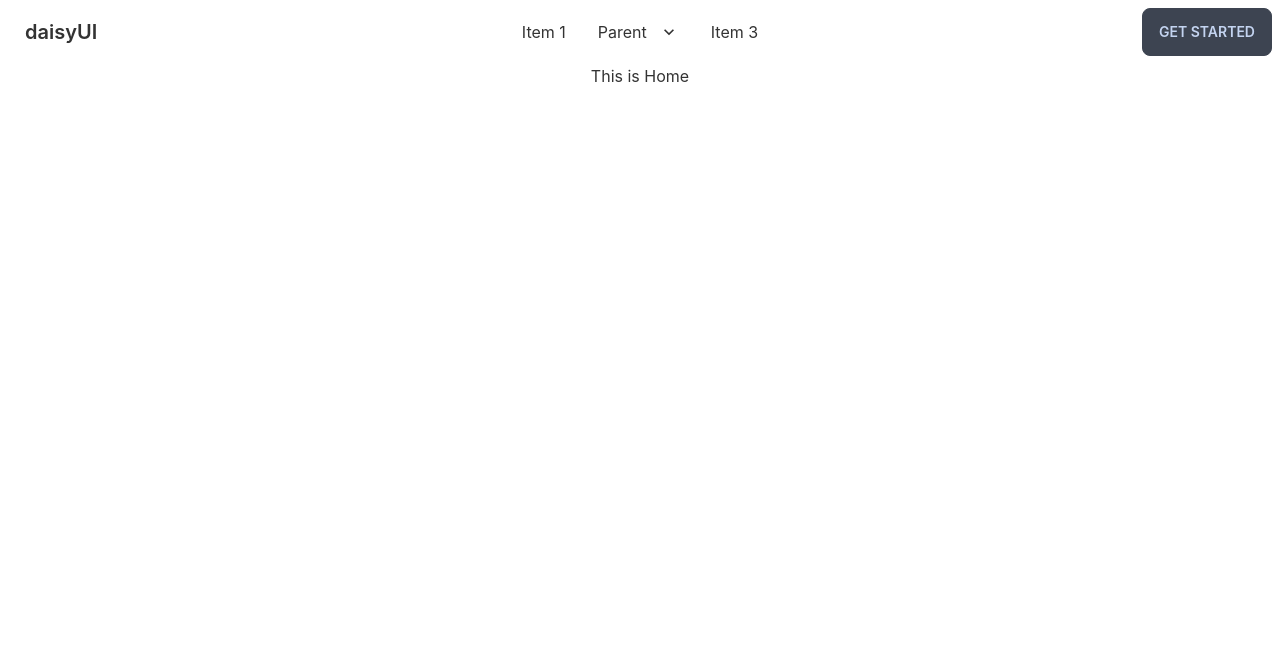
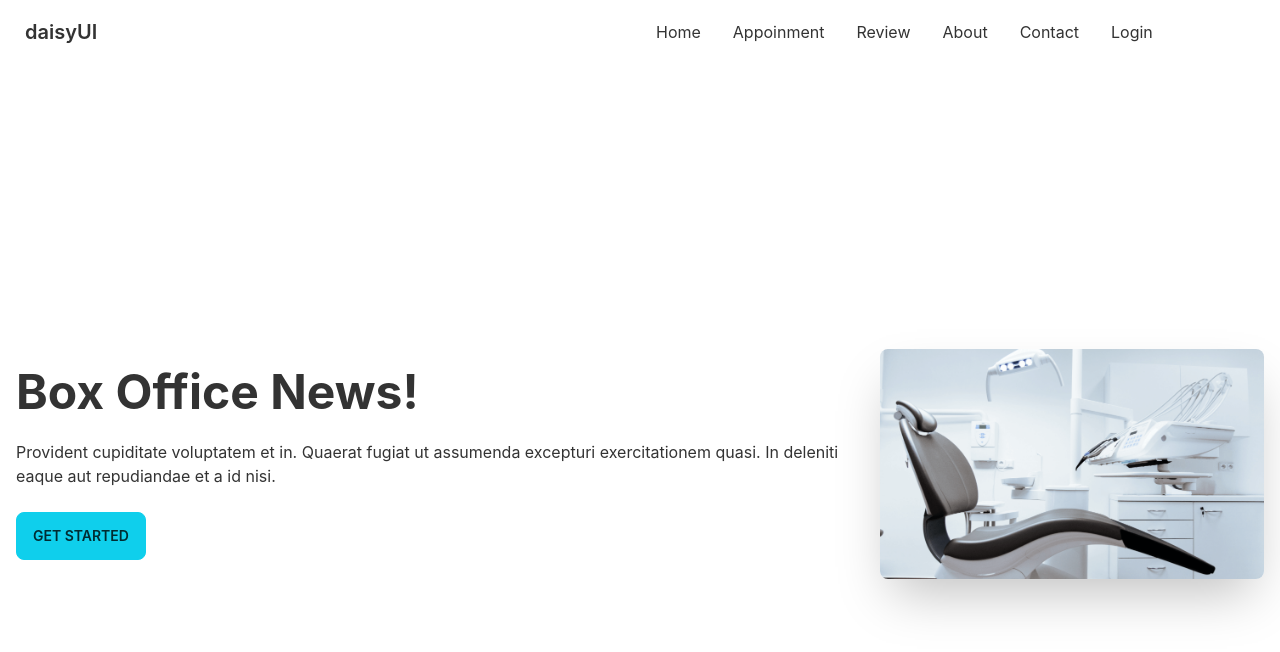
Before and after one commit to asrafaliii/doctors-portal, a React (Create React App) app: page / in a window 1280 px wide. Shown: the top 652 px of the page. Built offline with nearby package versions, Linux system fonts and the light colour scheme.

Commit message:
create simple top banner using hero component

```diff
--- a/src/App.js
+++ b/src/App.js
@@ -2,15 +2,17 @@ import { Route, Routes } from 'react-router-dom';
 import './App.css';
 import About from './Pages/About/About';
 import Home from './Pages/Home/Home';
+import Login from './Pages/Login/Login';
 import Navbar from './Pages/Shared/Navbar';
 
 function App() {
   return (
-    <div className="App">
+    <div>
       <Navbar />
       <Routes>
         <Route path="/" element={<Home />} />
-        <Route paht="about" element={<About />} />
+        <Route path="about" element={<About />} />
+        <Route path="login" element={<Login />}/>
       </Routes>
     </div>
   );
--- /dev/null
+++ b/src/Pages/Home/Banner.js
@@ -0,0 +1,19 @@
+import React from 'react';
+import Chair from '../../assets/images/chair.png';
+
+const Banner = () => {
+    return (
+        <div class="hero min-h-screen">
+            <div class="hero-content flex-col lg:flex-row-reverse">
+                <img src={Chair} class="max-w-sm rounded-lg shadow-2xl" alt="banner" />
+                <div>
+                    <h1 class="text-5xl font-bold">Box Office News!</h1>
+                    <p class="py-6">Provident cupiditate voluptatem et in. Quaerat fugiat ut assumenda excepturi exercitationem quasi. In deleniti eaque aut repudiandae et a id nisi.</p>
+                    <button class="btn btn-primary">Get Started</button>
+                </div>
+            </div>
+        </div>
+    );
+};
+
+export default Banner;
--- a/src/Pages/Home/Home.js
+++ b/src/Pages/Home/Home.js
@@ -1,9 +1,10 @@
 import React from 'react';
+import Banner from './Banner';
 
 const Home = () => {
     return (
         <div>
-            <h1>This is Home</h1>
+            <Banner />
         </div>
     );
 };
--- /dev/null
+++ b/src/Pages/Login/Login.js
@@ -0,0 +1,11 @@
+import React from 'react';
+
+const Login = () => {
+    return (
+        <div>
+            <h1>Login</h1>
+        </div>
+    );
+};
+
+export default Login;
--- a/src/Pages/Shared/Navbar.js
+++ b/src/Pages/Shared/Navbar.js
@@ -1,6 +1,15 @@
 import React from 'react';
+import { Link } from 'react-router-dom';
 
 const Navbar = () => {
+    const menuItems = <>
+        <li><Link to="/">Home</Link></li>
+        <li><Link to="/appoinment">Appoinment</Link></li>
+        <li><Link to="/review">Review</Link></li>
+        <li><Link to="/about">About</Link></li>
+        <li><Link to="/contact">Contact</Link></li>
+        <li><Link to="/login">Login</Link></li>
+    </>
     return (
         <div class="navbar bg-base-100">
             <div class="navbar-start">
@@ -9,40 +18,15 @@ const Navbar = () => {
                         <svg xmlns="http://www.w3.org/2000/svg" class="h-5 w-5" fill="none" viewBox="0 0 24 24" stroke="currentColor"><path stroke-linecap="round" stroke-linejoin="round" stroke-width="2" d="M4 6h16M4 12h8m-8 6h16" /></svg>
                     </label>
                     <ul tabindex="0" class="menu menu-compact dropdown-content mt-3 p-2 shadow bg-base-100 rounded-box w-52">
-                        <li><a>Item 1</a></li>
-                        <li tabindex="0">
-                            <a class="justify-between">
-                                Parent
-                                <svg class="fill-current" xmlns="http://www.w3.org/2000/svg" width="24" height="24" viewBox="0 0 24 24"><path d="M8.59,16.58L13.17,12L8.59,7.41L10,6L16,12L10,18L8.59,16.58Z" /></svg>
-                            </a>
-                            <ul class="p-2">
-                                <li><a>Submenu 1</a></li>
-                                <li><a>Submenu 2</a></li>
-                            </ul>
-                        </li>
-                        <li><a>Item 3</a></li>
+                        {menuItems}
                     </ul>
                 </div>
                 <a class="btn btn-ghost normal-case text-xl">daisyUI</a>
             </div>
             <div class="navbar-center hidden lg:flex">
                 <ul class="menu menu-horizontal p-0">
-                    <li><a>Item 1</a></li>
-                    <li tabindex="0">
-                        <a>
-                            Parent
-                            <svg class="fill-current" xmlns="http://www.w3.org/2000/svg" width="20" height="20" viewBox="0 0 24 24"><path d="M7.41,8.58L12,13.17L16.59,8.58L18,10L12,16L6,10L7.41,8.58Z" /></svg>
-                        </a>
-                        <ul class="p-2">
-                            <li><a>Submenu 1</a></li>
-                            <li><a>Submenu 2</a></li>
-                        </ul>
-                    </li>
-                    <li><a>Item 3</a></li>
+                    {menuItems}
                 </ul>
-            </div>
-            <div class="navbar-end">
-                <a class="btn">Get started</a>
             </div>
         </div>
     );
```
